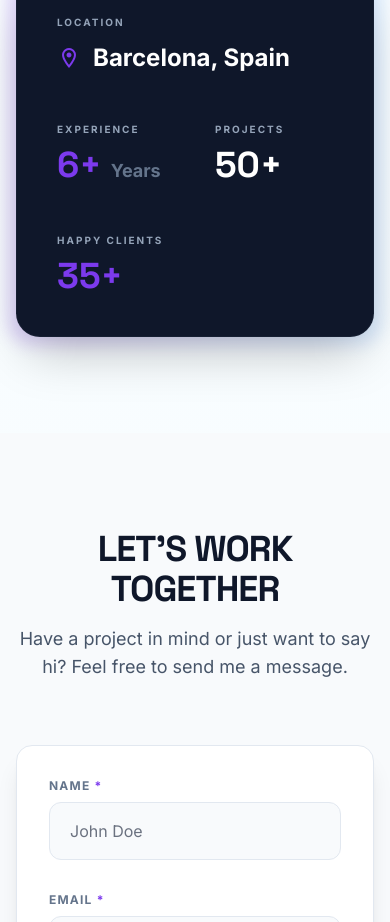
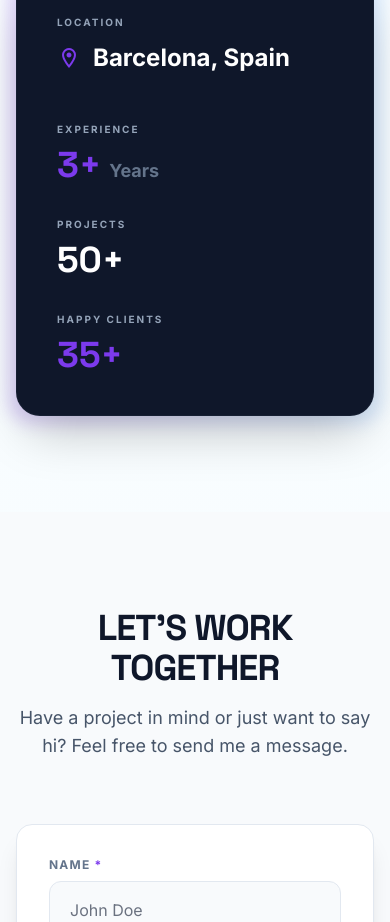
Before and after one commit to JotaJotaM1/Portafolio_James_Mosquera, a React (Vite) app: page / in a window 390 px wide. Shown: the part 9847-10769 px from the top of the page. Built offline with nearby package versions, Linux system fonts and the light colour scheme.

Commit message:
align stats labels and values

```diff
--- a/src/components/About.tsx
+++ b/src/components/About.tsx
@@ -55,19 +55,22 @@ export const About: React.FC<{ id?: string }> = ({ id }) => {
                     <div className="text-2xl md:text-3xl font-bold">Barcelona, Spain</div>
                   </div>
                 </div>
-                <div className="grid grid-cols-2 gap-10">
-                  <div>
-                    <div className="text-[10px] uppercase tracking-[0.2em] text-slate-400 font-bold mb-2">Experience</div>
-                    <div className="text-4xl md:text-5xl font-display font-bold text-primary">6+ <span className="text-lg text-slate-500 font-sans">Years</span></div>
-                  </div>
-                  <div>
-                    <div className="text-[10px] uppercase tracking-[0.2em] text-slate-400 font-bold mb-2">Projects</div>
-                    <div className="text-4xl md:text-5xl font-display font-bold">50+</div>
-                  </div>
-                </div>
-                <div>
-                  <div className="text-[10px] uppercase tracking-[0.2em] text-slate-400 font-bold mb-2">Happy Clients</div>
-                  <div className="text-4xl md:text-5xl font-display font-bold text-primary">35+</div>
+                <div className="grid gap-8 sm:grid-cols-3">
+                  {[
+                    { label: "Experience", value: "3+", accent: true, suffix: "Years" },
+                    { label: "Projects", value: "50+" },
+                    { label: "Happy Clients", value: "35+", accent: true }
+                  ].map((stat) => (
+                    <div key={stat.label}>
+                      <div className="text-[10px] uppercase tracking-[0.2em] text-slate-400 font-bold mb-2">{stat.label}</div>
+                      <div className={`inline-flex items-baseline gap-2 text-4xl md:text-5xl font-display font-bold ${stat.accent ? "text-primary" : ""}`}>
+                        <span>{stat.value}</span>
+                        {stat.suffix && (
+                          <span className="text-lg text-slate-500 font-sans">{stat.suffix}</span>
+                        )}
+                      </div>
+                    </div>
+                  ))}
                 </div>
               </div>
             </div>
--- a/src/components/Hero.tsx
+++ b/src/components/Hero.tsx
@@ -5,8 +5,8 @@ export const Hero: React.FC = () => {
     <header className="relative pt-32 pb-20 lg:pt-48 lg:pb-32 overflow-hidden">
       <div className="max-w-7xl mx-auto px-4 sm:px-6 lg:px-8 relative z-10">
         <div className="grid lg:grid-cols-2 gap-12 lg:gap-8 items-center">
-          <div className="space-y-8">
-            <div className="inline-flex items-center px-3 py-1 rounded-full border border-primary/30 bg-primary/10 text-primary text-xs font-semibold tracking-wide uppercase">
+          <div className="space-y-8 md:text-center lg:text-left">
+            <div className="inline-flex items-center px-3 py-1 rounded-full border border-primary/30 bg-primary/10 text-primary text-xs font-semibold tracking-wide uppercase md:mx-auto lg:mx-0">
               Front-End Developer
             </div>
             <h1 className="font-display text-5xl lg:text-7xl font-bold leading-tight text-slate-900 dark:text-white">
@@ -17,12 +17,12 @@ export const Hero: React.FC = () => {
               with <br />
               Clean Code
             </h1>
-            <p className="text-lg text-slate-600 dark:text-slate-400 max-w-xl leading-relaxed">
+            <p className="text-lg text-slate-600 dark:text-slate-400 max-w-xl leading-relaxed md:mx-auto lg:mx-0">
               Specialized in building pixel-perfect, performant interfaces with
               modern frameworks and design systems. I turn complex problems into
               simple, beautiful, and intuitive designs.
             </p>
-            <div className="flex flex-col sm:flex-row gap-4 pt-4">
+            <div className="flex flex-col sm:flex-row gap-4 pt-4 md:justify-center lg:justify-start">
               <a
                 href="#work"
                 className="inline-flex justify-center items-center px-8 py-4 border border-transparent text-base font-medium rounded-xl text-white bg-primary hover:bg-primary-hover shadow-glow transition-all duration-200 transform hover:-translate-y-1"
```
